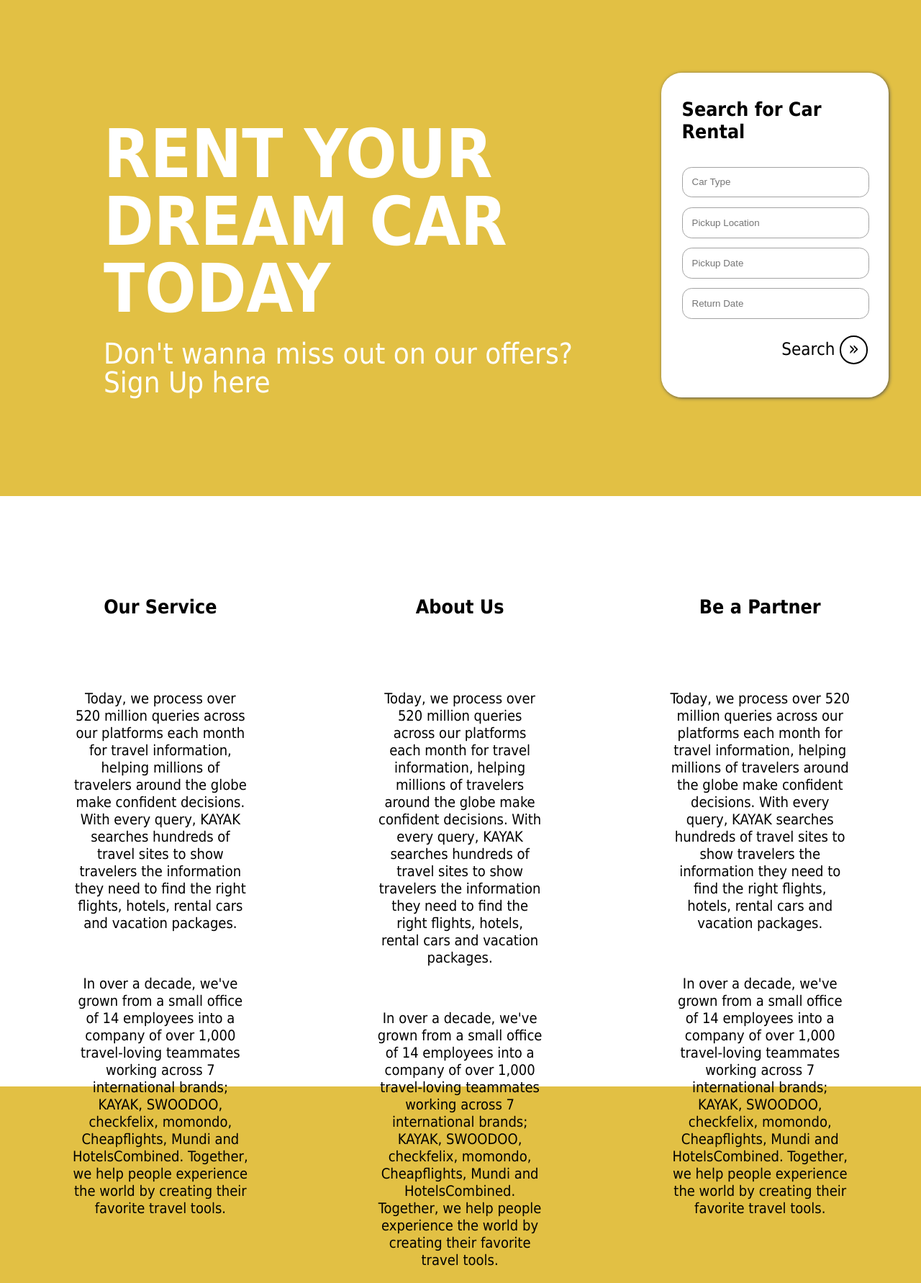
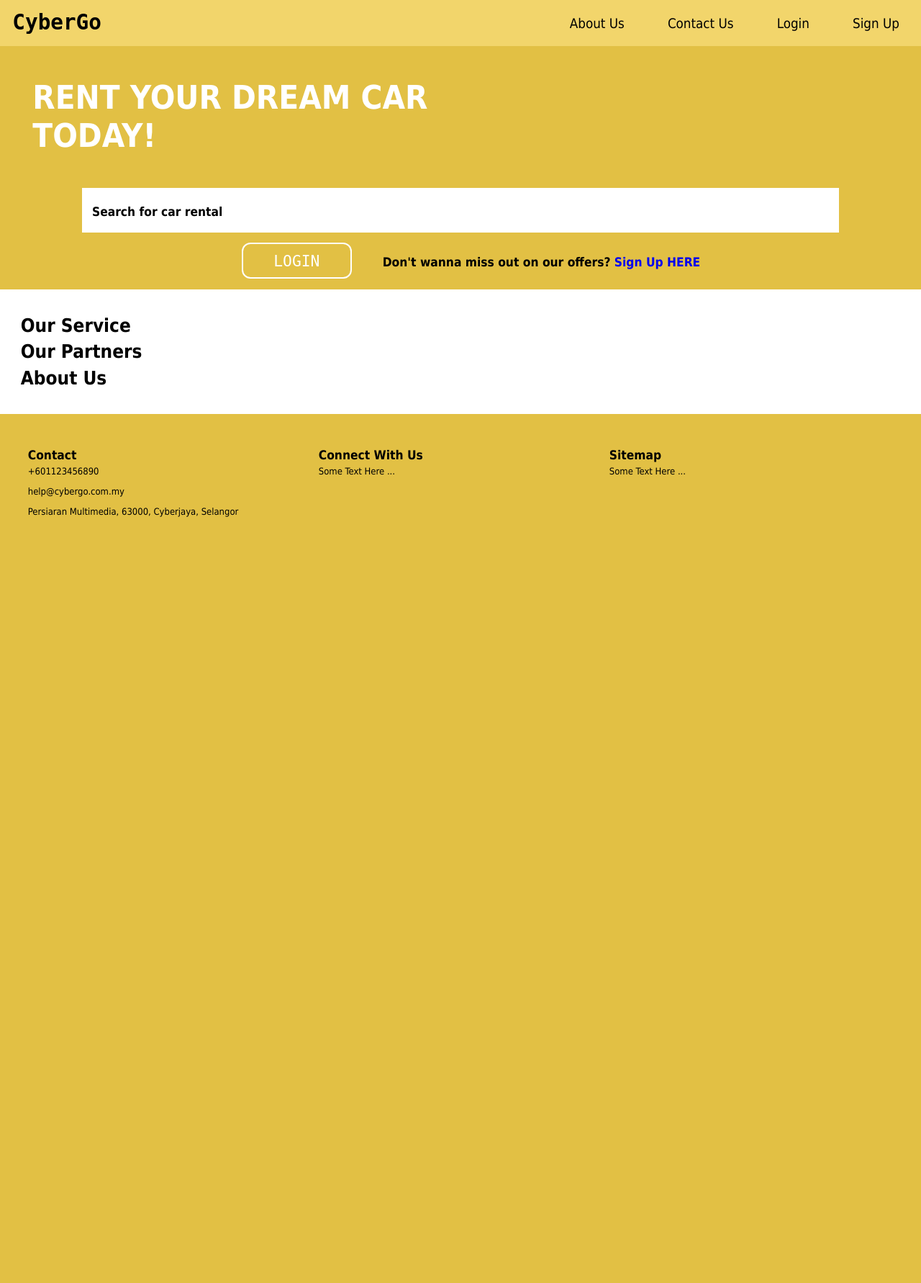
Before and after one commit to LisNadya/WebApp, a PHP site: page /landing.html in a window 1280 px wide; the page is wider, and only the part inside the window is pictured. Shown: that part at 72% size. After the commit the page ends 718 px from the top of that part, so only its background shows below. Run offline with PHP 8.4, Linux system fonts and the light colour scheme.

Commit message:
Refined landing page

```diff
--- a/customer/css/landing.css
+++ b/customer/css/landing.css
@@ -1,3 +1,5 @@
+@import url('https://fonts.googleapis.com/css?family=Inconsolata|Lato:300,400,700');
+
 h1, h2, h3, p, body, div {
    font-family: Tahoma, Helvetica, sans-serif;
    margin: 0;
@@ -26,134 +28,125 @@ body {
    background-color: #e2c044;
 }
 
+/* Navbar */
 
-/*BOBBY"S added code*/
+#brand-header {
+    font-size: 22pt;
+    font-family: monospace;
+    font-weight: 900;
+    text-transform: capitalize;
+    margin-left: 0.1em;
+    color: black;
 
-/*title*/
-#pageTitle{
-   padding-left: 10em;
-   padding-top: 10em;
-   color: white;
-   width: fit-content;
 }
 
-#pageTitle h1{
-   font-size: 70pt;
-   line-height: 1em;
-   font-weight: bold;
+.leftAlign {
+   float: left;
+   margin: .5em;
 }
 
-#pageTitle h2{
-   font-size: 30pt;
-   line-height: 1em;
-   font-weight: lighter;
+.rightAlign {
+   float: right;
+   margin: .5em;
 }
 
-
-/*Search box*/
-#rightSide{
-   position: absolute;
-   top:7em;
-   right: 3em;
-   width: 25%;
-   height:fit-content;
+.navbar {
+    width: 100%;
+    overflow:hidden;
+    padding: 1em;
+    background-color: rgba(242, 213, 107, 1);
 }
 
-#loginForm h1{
-   font-size: 20pt;
-   margin-bottom: 1.25em;
+#navbar-item {
+    padding: 1em;
+    margin-right: 1em;
+    width: 100%;
+    text-align: center;
+    font-size: 14pt;
+    color: black;
 }
 
-#loginForm{
-   margin:25%, 25%;
-   padding:2em;
-   background:white;
-   border:none;
-   border-radius:2em;
-   height: fit-content;
-   box-shadow:1px 1px 5px rgb(77, 77, 77);
+#navbar-item:hover {
+    color: beige;
+    transition-delay: 0.1s;
 }
 
-input{
-   display:block;
-   margin-bottom:1em;
-   margin-top: 1em;
-   width:90%;
-   padding:5%;
-   border:1px solid rgb(163, 163, 163);
-   border-radius:1em;
+#mainTitle {
+    margin: 0.5em;
+    padding: 0.5em;
+    font-size: 34pt;
+    color: white;
 }
 
-*
-input[type="date"]:before {
-   content: attr(placeholder) !important;
-   color: #aaa;
-   margin-right: 0.5em;
- }
- input[type="date"]:focus:before,
- input[type="date"]:valid:before {
-   content: "";
- }
-
-#loginForm a{
-   background:transparent;
-   color:black;
-   border:none;
-   float:right;
-   cursor:pointer;
-   font-size:18pt;
-   transition-duration: 0.5s;
-   margin-top: 0.5em;
-   margin-bottom: 1em;
+#searchCar {
+    display: flex;
+    width: 80%;
+    background-color: white;
+    padding: 1em;
+    margin: auto;
 }
 
-.raquo{
-   border:2px solid black;
-   padding:0 10px 5px 10px;
-   font-size:20pt;
-   border-radius:100px;
-   transition-duration: 0.5s;
+#wrapper {
+    display: flex;
+    justify-content: center;
+    align-items: center;
+    width: 100%;
+    margin: 1em;
 }
 
-#loginForm a:hover{
-   color:#8a721c;
+.button {
+    border: none;
+    color: white;
+    padding: 0.5em 2em;
+    margin-right: 2em;
+    text-align: center;
+    text-decoration: none;
+    display: inline-block;
+    font-family: monospace;
+    font-size: 16pt;
+    transition-duration: 0.4s;
+    cursor: pointer;
 }
 
-#loginForm a:hover .raquo{
-   border-color:#8a721c;
-   color:#8a721c;
+.button1 {
+    background-color: transparent;
+    color: white;
+    border: 2px solid #ffffff;
+    border-radius: 12px;
 }
 
-#detailsBody{
-   position: relative;
-   display: grid;
-   top: 8rem;
-   margin-bottom: 15em;
-   height: 800px;
-   background: white;
-   grid-template-columns: auto auto auto;
-   padding: 10px;
+.button1:hover {
+    background-color: rgba(255,255,255,0.5);
+    color: white;
 }
 
-#detailsBody p{
-   font-size: 15pt;
-   font-weight: lighter;
-   margin: 1em;
-   padding: 1em;
+#underline:hover {
+    text-decoration: underline;
+    color: beige;
+    transition-delay: 0.1s;
 }
 
-.salesBox{
-   margin: 2em;
-   float: left;
-   height: 700px;
-   position: relative;
-   padding: 20px;
-   text-align: center;
+.content {
+    padding: 2em;
+    width: 100%;
+    background-color: white;
 }
 
+.footer {
+    position: fixed;
+    width: 100%;
+    padding: 2em;
+    margin-bottom: 5em;
+}
 
-#detailsBody h2{
-   font-size: 20pt;
-   margin: 1em;
-   padding: 2em;
+.column {
+    float: left;
+    width: 30%;
+    padding: 10px;
 }
+
+.row:after {
+    content: "";
+    display: table;
+    clear: both;
+}
--- a/customer/landing.html
+++ b/customer/landing.html
@@ -12,77 +12,53 @@
 
 
 <body>
-    <div id="headtop">
-        <div id="pageTitle">
-            <h1>
-                RENT YOUR<br>
-                DREAM CAR<br>
-                TODAY<br>
-            </h1>
-            <h2>
-                Don't wanna miss out on our offers?<br>
-                Sign Up here<br>
-            </h2>
+    <div class="navbar">
+        <a href="#home" id="brand-header">CyberGo</a>
+        <div class="rightAlign">
+            <a href="#about" id="navbar-item">About Us</a>
+            <a href="#contactUs" id="navbar-item">Contact Us</a>
+            <a href="#login" id="navbar-item">Login</a>
+            <a href="#signUp" id="navbar-item">Sign Up</a>
+            <span class="line"></span>
         </div>
-
-        <div id="rightSide">
+    </div>
+    <div class="container">
+        <h1 id="mainTitle">RENT YOUR DREAM CAR <br> TODAY!</h1>
+        <div id="searchCar">
             <form>
-                <fieldset id="loginForm">
-                    <h1>Search for Car Rental</h1>
-                    <input type="text" name="type" placeholder="Car Type">
-                    <input type="text" name="location" placeholder="Pickup Location">
-                    <input type="text" name="pickup" placeholder="Pickup Date" onclick="(this.type='date')">
-                    <input type="text" name="return" placeholder="Return Date" onclick="(this.type='date')">
-
-                    <a href="login.html">Search  <span class="raquo">&raquo;</span></a>
-                </fieldset>
+                <h2>Search for car rental</h2>
             </form>
         </div>
+        <div id="wrapper">
+            <button class="button button1">LOGIN</button>
+            <h2>Don't wanna miss out on our offers? <a href="#register" id="underline">Sign Up HERE</a></h2>
+        </div>
+    </div>
+    <div class="content">
+        <h1>Our Service</h1>
+        <h1>Our Partners</h1>
 
+        <div id="about">
+            <h1>About Us</h1>
+        </div>
     </div>
 
-    <div id="detailsBody">
-        <div class="salesBox">
-            <h2>Our Service</h2>
-                <p>Today, we process over 520 million queries across our platforms each
-                    month for travel information, helping millions of travelers around the
-                    globe make confident decisions. With every query, KAYAK searches hundreds
-                    of travel sites to show travelers the information they need to find the
-                    right flights, hotels, rental cars and vacation packages.</p>
-
-                 <p>In over a decade, we've grown from a small office of 14 employees into
-                    a company of over 1,000 travel-loving teammates working across 7
-                    international brands; KAYAK, SWOODOO, checkfelix, momondo, Cheapflights,
-                    Mundi and HotelsCombined. Together, we help people experience the world
-                    by creating their favorite travel tools.</p>
-        </div>
-        <div class="salesBox" >
-            <h2>About Us</h2>
-                <p>Today, we process over 520 million queries across our platforms each
-                    month for travel information, helping millions of travelers around the
-                    globe make confident decisions. With every query, KAYAK searches hundreds
-                    of travel sites to show travelers the information they need to find the
-                    right flights, hotels, rental cars and vacation packages.</p>
-
-                <p>In over a decade, we've grown from a small office of 14 employees into
-                    a company of over 1,000 travel-loving teammates working across 7
-                    international brands; KAYAK, SWOODOO, checkfelix, momondo, Cheapflights,
-                    Mundi and HotelsCombined. Together, we help people experience the world
-                    by creating their favorite travel tools.</p>
-        </div>
-        <div class="salesBox">
-            <h2>Be a Partner</h2>
-                <p>Today, we process over 520 million queries across our platforms each
-                    month for travel information, helping millions of travelers around the
-                    globe make confident decisions. With every query, KAYAK searches hundreds
-                    of travel sites to show travelers the information they need to find the
-                    right flights, hotels, rental cars and vacation packages.</p>
-
-                <p>In over a decade, we've grown from a small office of 14 employees into
-                    a company of over 1,000 travel-loving teammates working across 7
-                    international brands; KAYAK, SWOODOO, checkfelix, momondo, Cheapflights,
-                    Mundi and HotelsCombined. Together, we help people experience the world
-                    by creating their favorite travel tools.</p>
+    <div class="footer">
+        <div class="row">
+            <div class="column">
+                <h2>Contact</h2>
+                <p>+601123456890</p>
+                <p>help@cybergo.com.my</p>
+                <p>Persiaran Multimedia, 63000, Cyberjaya, Selangor</p>
+            </div>
+            <div class="column">
+                <h2>Connect With Us</h2>
+                <p>Some Text Here ...</p>
+            </div>
+            <div class="column">
+                <h2>Sitemap</h2>
+                <p>Some Text Here ...</p>
+            </div>
         </div>
     </div>
 </body>
```
